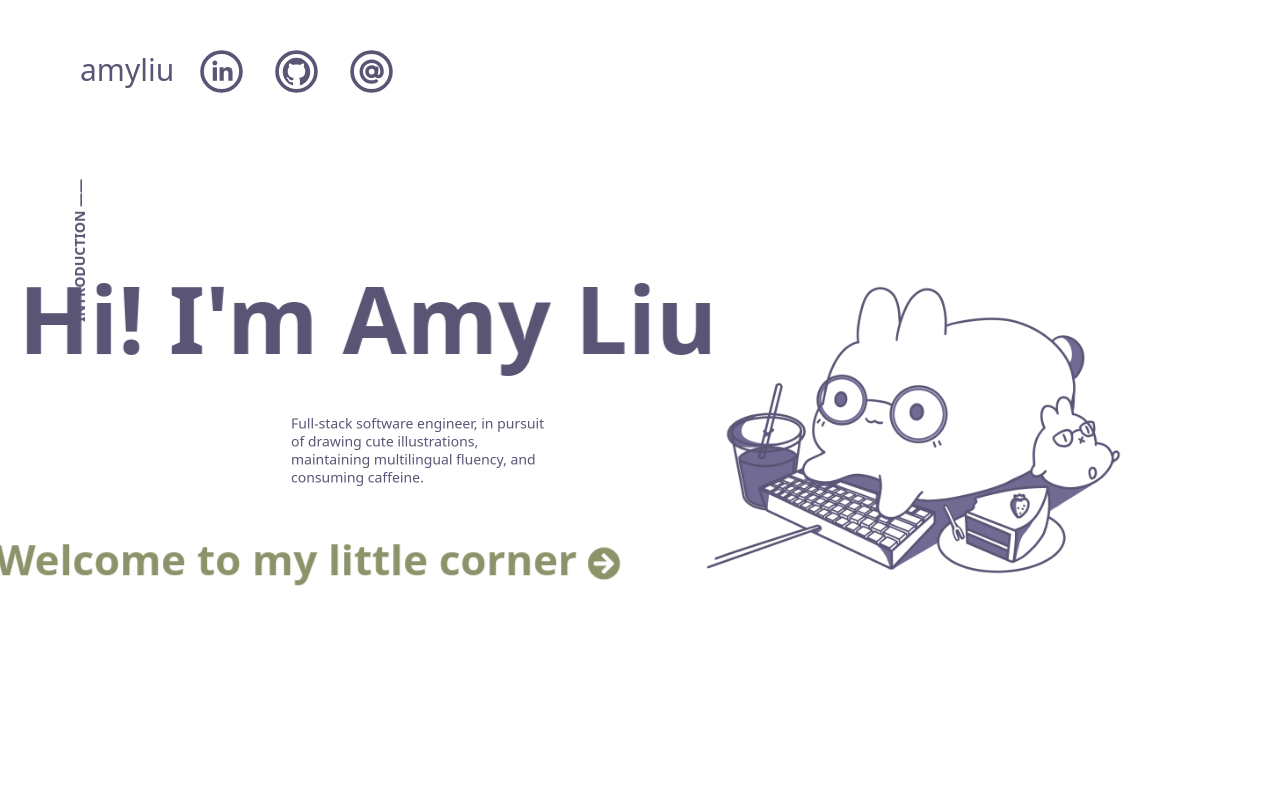
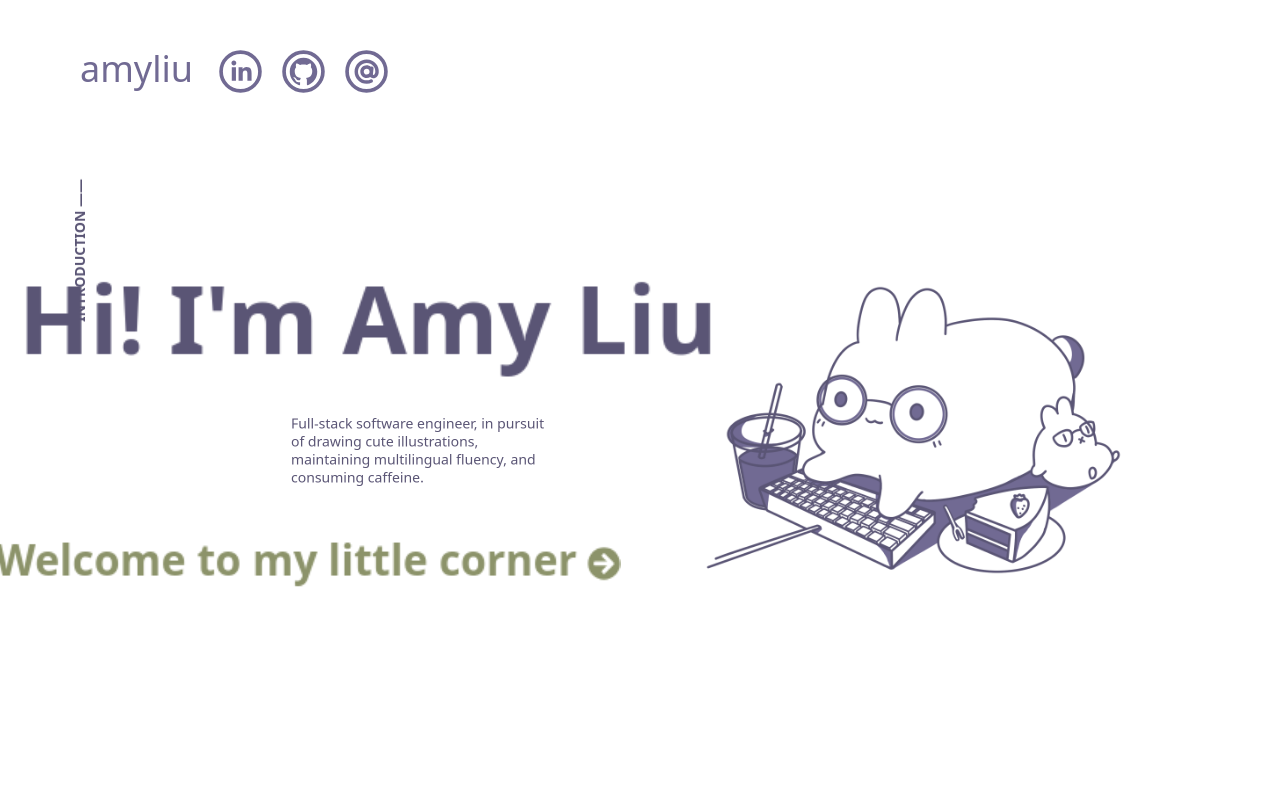
Before and after one commit to coffeeologist/coffeeologist.github.io, a Next.js app in the folder portfolio/: page / in a window 1280 px wide. Shown: the top 800 px of the page. Built offline with nearby package versions, Linux system fonts and the light colour scheme.

Commit message:
spacing and style edits to the animated social icons

```diff
--- a/portfolio/src/components/Header.tsx
+++ b/portfolio/src/components/Header.tsx
@@ -109,26 +109,29 @@ const Header = () => {
   const { socialData } = React.useContext(DataContext)
 
   return (
-    <header className="text-theme-text">
+    <header>
       <div className="container flex items-center md:flex-row mb-20">
-        <Link className="cursor-pointer mr-5 text-3xl font-medium" href="/">
+        <Link
+          className="cursor-pointer mr-5 text-4xl pb-0.5 font-medium text-theme-highlight"
+          href="/"
+        >
           amyliu
         </Link>
         <nav className="mt-1 flex items-center text-base justify-center">
           <Link
-            className="cursor-pointer mr-5 animated-link"
+            className="cursor-pointer mr-2 animated-link"
             href={socialData.linkedin}
           >
             {linkedinSVG()}
           </Link>
           <Link
-            className="cursor-pointer mr-5 animated-link"
+            className="cursor-pointer mr-2 animated-link"
             href={socialData.github}
           >
             {githubSVG()}
           </Link>
           <Link
-            className="cursor-pointer mr-5 animated-link"
+            className="cursor-pointer mr-2 animated-link"
             href={socialData.email}
           >
             {emailSVG()}
--- a/portfolio/src/styles/components.css
+++ b/portfolio/src/styles/components.css
@@ -47,7 +47,7 @@
 
   /* Original state / return-to-normal state */
   .animated-icon-group--icon {
-    fill: var(--theme-text);
+    fill: var(--theme-highlight);
     transition: all 0.2s;
   }
 
@@ -57,7 +57,7 @@
   }
 
   .animated-icon-group--outline {
-    stroke: var(--theme-text);
+    stroke: var(--theme-highlight);
     transform-origin: 50% 50%;
     transition: all 0.2s;
   }
@@ -65,7 +65,7 @@
   /* Animation state / when hovered state */
   .animated-link:is(:hover, :focus, :active)
     .animated-icon-group--inner-circle {
-    fill: var(--theme-text) !important;
+    fill: var(--theme-highlight) !important;
     transition: all 0.35s;
   }
 
@@ -75,7 +75,7 @@
   }
 
   .animated-link:is(:hover, :focus, :active) .animated-icon-group--outline {
-    stroke: var(--theme-text) !important;
+    stroke: var(--theme-highlight) !important;
     stroke-width: 25px;
     animation: circling-animation 0.225s reverse;
     transform-origin: center;
```
Also changed, not shown: portfolio/src/components/SectionContact.tsx (+15 -6 lines).
